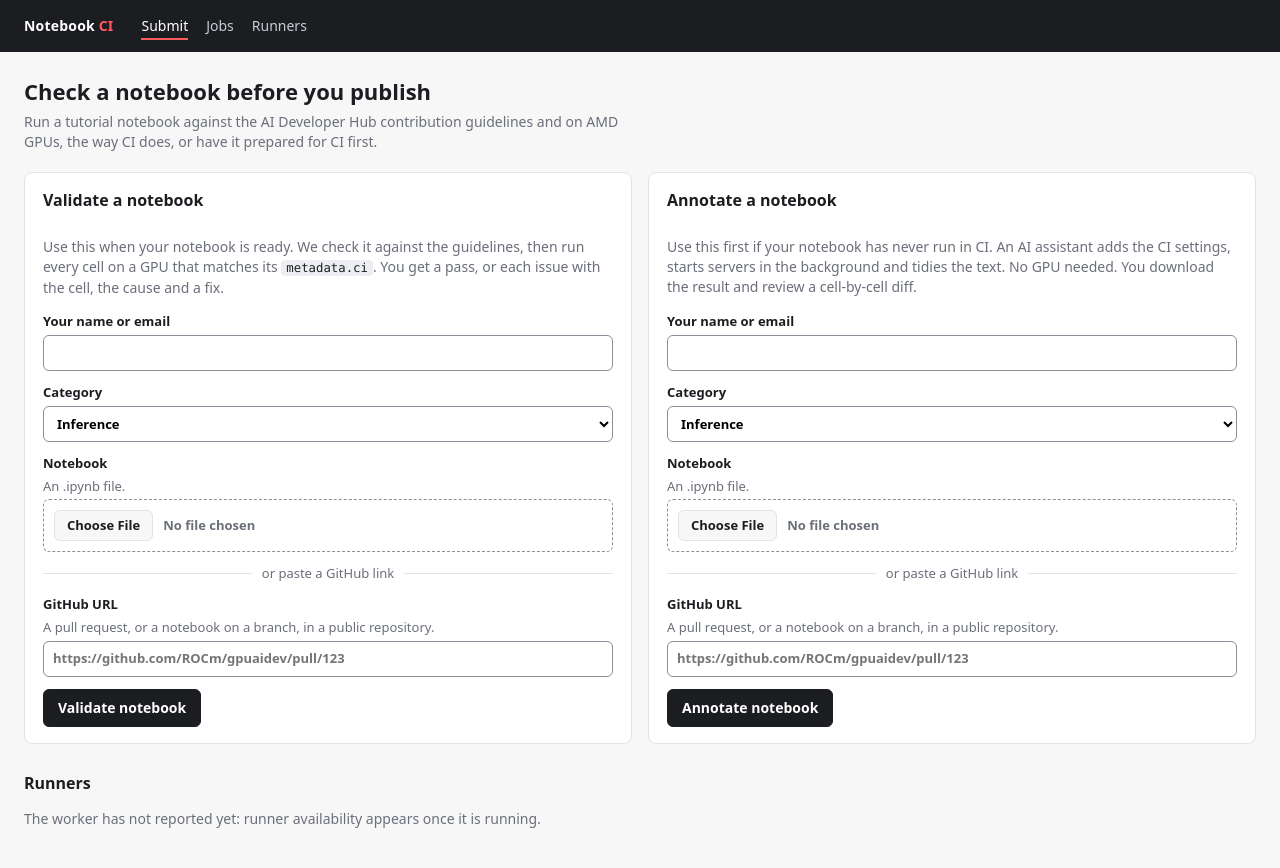
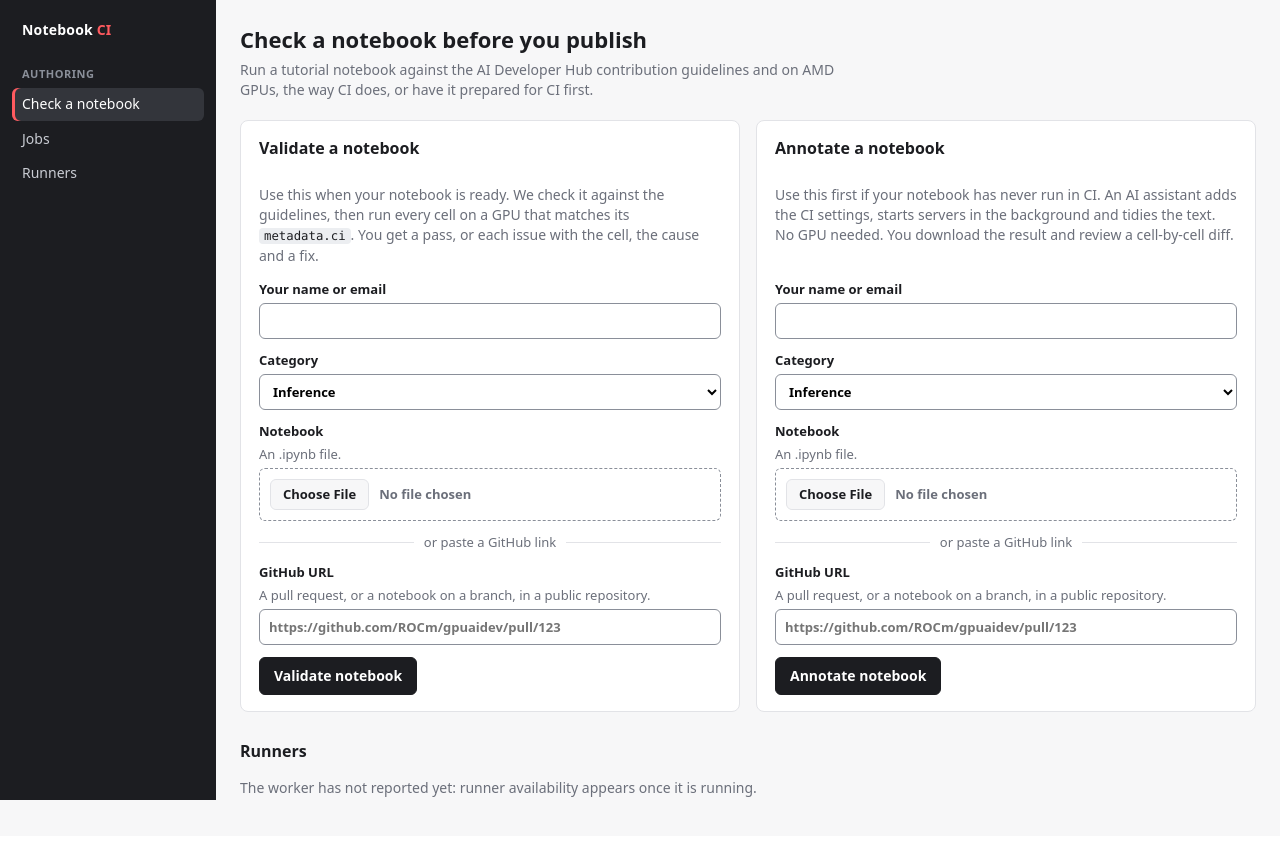
Before and after one commit to Mahdi-CV/notebook_runner, a FastAPI app: page / in a window 1280 px wide. After the commit the page ends 800 px from the top, so only its background shows below. Run offline with FastAPI, Linux system fonts and the light colour scheme; some libraries are stand-ins or nearby versions.

Commit message:
One sidebar for both apps
The results dashboard and the authoring app share base.html, and each had
its own short top bar. A sidebar (dashboard/templates/_nav.html) lists every
page of both, grouped as Nightly results and Authoring, with the current
page marked; a group whose app is not configured is hidden. Below 900px it
folds back into a bar on top. The authoring app's Submit is now Check a
notebook, as the dashboard already called it.

```diff
--- a/authoring/templates/layout.html
+++ b/authoring/templates/layout.html
@@ -2,11 +2,9 @@
 {% block site %}Notebook CI · Authoring{% endblock %}
 {% block brand %}<div class="brand">Notebook <span>CI</span></div>{% endblock %}
 {% block nav %}
+{% from "_nav.html" import sidebar_nav %}
 {% set here = 'submit' if request.url.path in ('/', prefix + '/') else 'jobs' if '/jobs' in request.url.path else 'runners' if request.url.path.endswith('/runners') else '' %}
-<a href="{{ prefix }}/" class="{{ 'active' if here == 'submit' }}"{% if here == 'submit' %} aria-current="page"{% endif %}>Submit</a>
-<a href="{{ prefix }}/jobs" class="{{ 'active' if here == 'jobs' }}"{% if here == 'jobs' %} aria-current="page"{% endif %}>Jobs</a>
-<a href="{{ prefix }}/runners" class="{{ 'active' if here == 'runners' }}"{% if here == 'runners' %} aria-current="page"{% endif %}>Runners</a>
-{% if dashboard_url %}<a href="{{ dashboard_url }}">Nightly results</a>{% endif %}
+{{ sidebar_nav(here, dashboard_url, prefix + '/') }}
 {% endblock %}
 {% block head %}
 <style>
--- /dev/null
+++ b/dashboard/templates/_nav.html
@@ -0,0 +1,23 @@
+{# The sidebar menu, shared by both apps so each lists the other's pages too.
+   results_url and authoring_url are each app's root (with a trailing slash), or
+   none when that app isn't reachable, which hides its group. here is the key of
+   the current page. #}
+{% macro sidebar_nav(here, results_url, authoring_url) %}
+{% macro item(key, href, label) %}<li><a href="{{ href }}" class="{{ 'active' if here == key }}"{% if here == key %} aria-current="page"{% endif %}>{{ label }}</a></li>{% endmacro %}
+{% if results_url %}
+<h2 id="nav-results">Nightly results</h2>
+<ul aria-labelledby="nav-results">
+  {{ item('notebooks', results_url, 'Notebooks') }}
+  {{ item('runs', results_url ~ 'runs', 'Runs') }}
+  {{ item('targets', results_url ~ 'targets', 'Routing') }}
+</ul>
+{% endif %}
+{% if authoring_url %}
+<h2 id="nav-authoring">Authoring</h2>
+<ul aria-labelledby="nav-authoring">
+  {{ item('submit', authoring_url, 'Check a notebook') }}
+  {{ item('jobs', authoring_url ~ 'jobs', 'Jobs') }}
+  {{ item('runners', authoring_url ~ 'runners', 'Runners') }}
+</ul>
+{% endif %}
+{% endmacro %}
--- a/dashboard/templates/base.html
+++ b/dashboard/templates/base.html
@@ -13,14 +13,28 @@
   }
   * { box-sizing: border-box; }
   body { margin: 0; font: 14px/1.45 system-ui, -apple-system, "Segoe UI", sans-serif; background: var(--bg); color: var(--fg); }
-  header { background: #1c1d21; color: #fff; padding: 8px 24px; display: flex; flex-wrap: wrap; align-items: center; gap: 8px 28px; min-height: 52px; }
-  header .brand { font-weight: 600; letter-spacing: .2px; }
-  header .brand span { color: #ff5a5f; }
-  header nav { display: flex; flex-wrap: wrap; gap: 4px 18px; }
-  header nav a { color: #c9ccd3; text-decoration: none; padding: 4px 0; }
-  header nav a.active { box-shadow: inset 0 -2px 0 #ff5a5f; }
-  header nav a:hover, header nav a.active { color: #fff; }
-  main { max-width: 1280px; margin: 0 auto; padding: 24px; }
+  /* Sidebar beside the page; on narrow screens it folds into a bar on top. */
+  .shell { display: grid; grid-template-columns: 216px minmax(0, 1fr); min-height: 100vh; }
+  .side { background: #1c1d21; color: #fff; position: sticky; top: 0; height: 100vh; overflow-y: auto; padding: 16px 12px; }
+  .side .brand { font-weight: 600; letter-spacing: .2px; padding: 4px 10px 8px; }
+  .side .brand span { color: #ff5a5f; }
+  .side h2 { font-size: 11px; font-weight: 600; text-transform: uppercase; letter-spacing: .5px; color: #8a8f99; margin: 18px 10px 6px; }
+  .side ul { list-style: none; margin: 0; padding: 0; display: grid; gap: 2px; }
+  .side a { display: block; color: #c9ccd3; text-decoration: none; padding: 6px 10px; border-radius: 6px; }
+  .side a:hover { background: #2a2c31; color: #fff; }
+  .side a.active { background: #33353b; color: #fff; box-shadow: inset 3px 0 0 #ff5a5f; }
+  main { width: 100%; max-width: 1280px; margin: 0 auto; padding: 24px; }
+  @media (max-width: 900px) {
+    .shell { display: block; }
+    .side { position: static; height: auto; padding: 10px 16px; display: flex; flex-wrap: wrap; align-items: center; gap: 4px 24px; }
+    .side .brand { padding: 0; }
+    .side nav { display: flex; flex-wrap: wrap; gap: 4px 24px; }
+    .side h2 { display: none; }
+    .side ul { display: flex; flex-wrap: wrap; gap: 2px 16px; }
+    .side a { padding: 4px 0; border-radius: 0; }
+    .side a:hover { background: none; }
+    .side a.active { background: none; box-shadow: inset 0 -2px 0 #ff5a5f; }
+  }
   h1 { font-size: 22px; margin: 0 0 4px; overflow-wrap: anywhere; }
   h2 { font-size: 16px; margin: 28px 0 10px; }
   .sub { color: var(--muted); margin: 0 0 20px; max-width: 75ch; }
@@ -114,28 +128,27 @@
   .button.download svg { width: 16px; height: 16px; flex: none; }
   .filters a:hover:not(.on) { border-color: var(--muted); }
   button, .button, .filters a, a.tile { transition: background-color .12s, border-color .12s; }
-  header :focus-visible { outline-color: #fff; outline-offset: 4px; border-radius: 2px; }
+  .side :focus-visible { outline-color: #fff; outline-offset: 2px; }
 </style>
 {% block head %}{% endblock %}
 </head>
 <body>
-<header>
+<div class="shell">
+<aside class="side">
   {% block brand %}<div class="brand">Notebook <span>CI</span></div>{% endblock %}
-  <nav>
+  <nav aria-label="Main">
     {% block nav %}
+    {% from "_nav.html" import sidebar_nav %}
     {% set path = request.url.path %}
     {% set here = 'notebooks' if path == '/' or path.startswith('/notebook') or path.startswith('/result') else 'runs' if path.startswith('/run') else 'targets' if path == '/targets' else '' %}
-    <a href="/" class="{{ 'active' if here == 'notebooks' }}"{% if here == 'notebooks' %} aria-current="page"{% endif %}>Notebooks</a>
-    <a href="/runs" class="{{ 'active' if here == 'runs' }}"{% if here == 'runs' %} aria-current="page"{% endif %}>Runs</a>
-    {% if authoring_url %}<a href="{{ authoring_url }}runners">Runners</a>{% endif %}
-    <a href="/targets" class="{{ 'active' if here == 'targets' }}"{% if here == 'targets' %} aria-current="page"{% endif %}>Routing</a>
-    {% if authoring_url %}<a href="{{ authoring_url }}">Check a notebook</a>{% endif %}
+    {{ sidebar_nav(here, '/', authoring_url) }}
     {% endblock %}
   </nav>
-</header>
+</aside>
 <main>
 {% if db_missing %}<div class="notice">No results database yet (<span class="mono">results/runs.db</span>). Pages will fill in after the first run.</div>{% endif %}
 {% block content %}{% endblock %}
 </main>
+</div>
 </body>
 </html>
```
